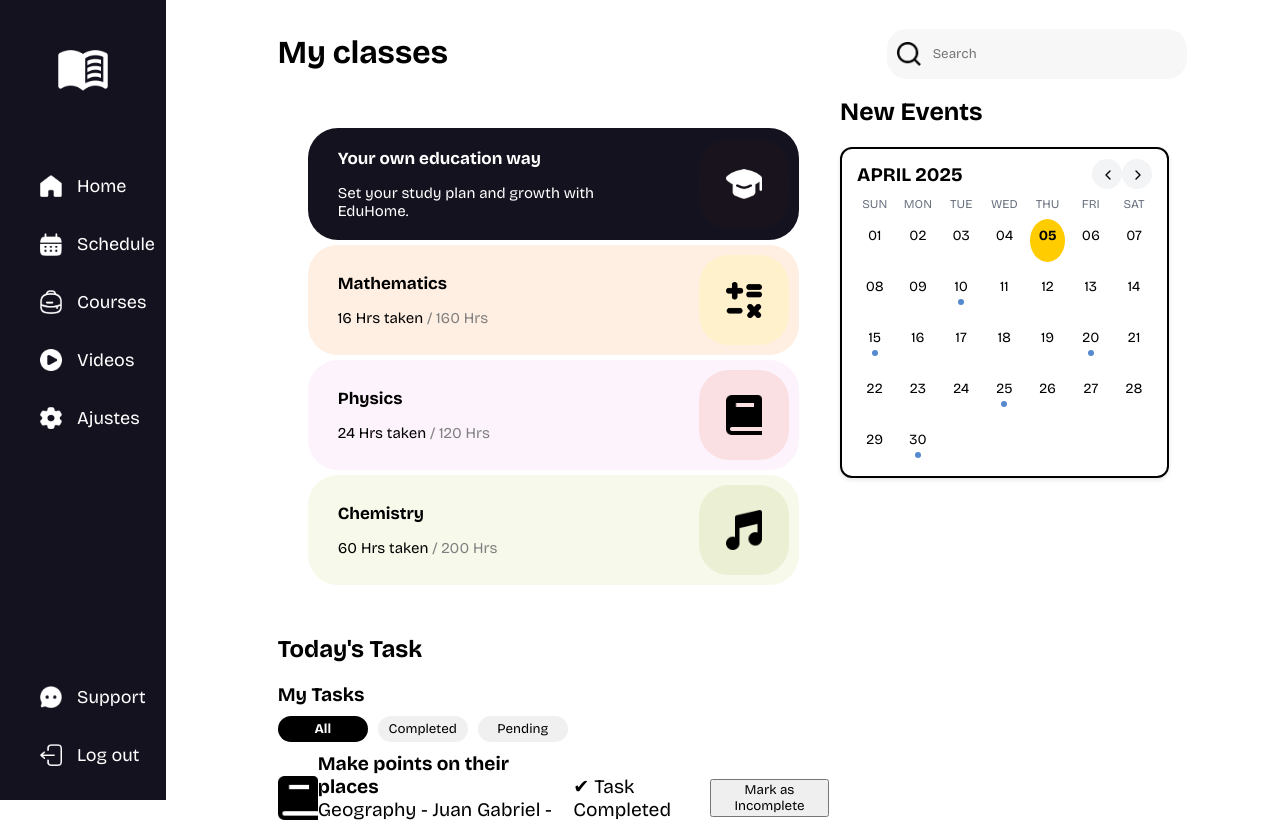
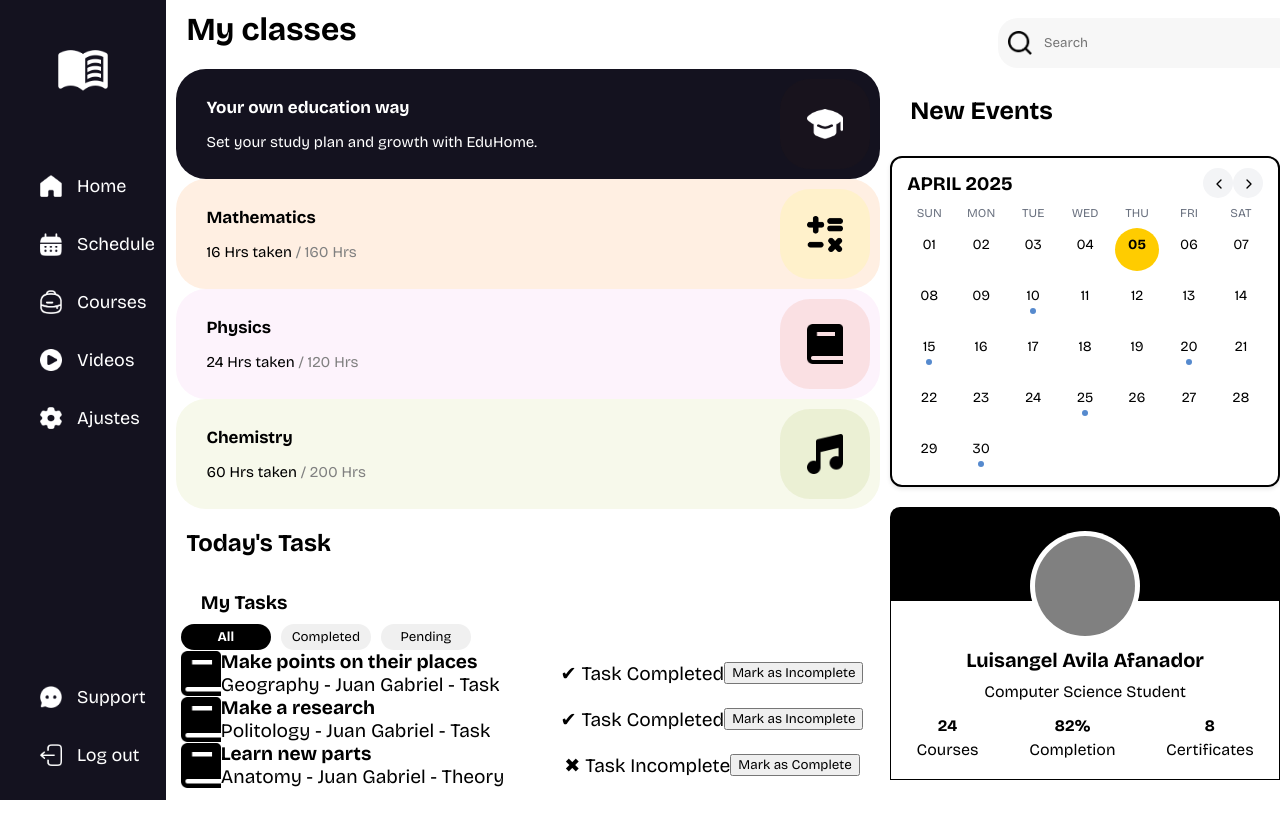
Before and after one commit to angel-iscoding/LMS-Platform-Frontend, a React (Vite) app: page /dashboard in a window 1280 px wide. Shown: the top 822 px of the page. Built offline with nearby package versions, Linux system fonts and the light colour scheme.

Commit message:
Added profile data and minor changes in desing

```diff
--- a/src/sections/dashboard/homeSection.jsx
+++ b/src/sections/dashboard/homeSection.jsx
@@ -5,7 +5,18 @@ import Search from "../../components/buttons/search";
 import ContentCard from "../../components/cards/contentCard";
 import TaskCard from "../../components/cards/taskCard"; // Importa el componente TaskCard
 import SmallCalendar from "../../components/panel/smallCalendar";
+import ProfileCard from "../../components/cards/profileCard";
 import style from "./homeSection.module.css";
+
+//Mock data del usuario
+const mockUserData = {
+    username: "Angel_Af01",
+    name: "Luisangel Avila Afanador",
+    email: "angel@gmail.com",
+    profession: "Computer Science Student",
+    profileURL: "www.profile.com"
+}
+
 
 // Mock data para las clases
 const mockContentData = [
@@ -56,6 +67,7 @@ const mockTaskData = [
 
 const HomeSection = () => {
     const user = useSelector(selectUser);
+    const [userData, setUserData] = useState({})
     const [contentData, setContentData] = useState([]);
     const [taskData, setTaskData] = useState([]); // Estado para las tareas
     const [selectedTaskOption, setSelectedTaskOption] = useState("All");
@@ -64,6 +76,7 @@ const HomeSection = () => {
     useEffect(() => {
         setContentData(mockContentData); // Asigna la mock data de clases al estado
         setTaskData(mockTaskData); // Asigna la mock data de tareas al estado
+        setUserData(mockUserData)
     }, []);
 
     const handleTaskOptionClick = (option) => {
@@ -81,14 +94,14 @@ const HomeSection = () => {
     return (
         <div className={style.container}>
             <div className={style.left}>
-                <h1 id={style.title}>My classes</h1>
+                <h1 className={style.title}>My classes</h1>
                 <div className={style.classCards}>
                     <ContentCard
                         title="Your own education way"
                         description="Set your study plan and growth with EduHome."
                         iconSRC="/assets/icons/Figma Import/Hat.png"
                         color="14121F"
-                        className={style.class}
+                        className={`${style.class} ${style.classMessage}`}
                         isDark={true}
                     />
 
@@ -104,7 +117,7 @@ const HomeSection = () => {
                         />
                     ))}
                 </div>
-                <h2>Today's Task</h2>
+                <h2 className={style.title}>Today's Task</h2>
                 <div className={style.taskTab}>
                     <div className={style.taskCategory}>
                         <h3 className={style.title}>My Tasks</h3>
@@ -150,6 +163,16 @@ const HomeSection = () => {
                     <h3 id={style.events} className={style.title}>New Events</h3>
                     <SmallCalendar/>
                 </div>
+                <div className={style.profile}>
+                    <div className={style.profileBackground}>
+                    </div>
+                    <ProfileCard
+                        className={style.profileContent}
+                        imgURL={userData.profileURL}
+                        name={userData.name}
+                        profession={userData.profession}
+                    />
+                </div>
             </div>
         </div>
     );
--- a/src/sections/dashboard/homeSection.module.css
+++ b/src/sections/dashboard/homeSection.module.css
@@ -1,3 +1,4 @@
+/* Base container */
 .container {
   display: flex;
   align-items: start;
@@ -5,33 +6,42 @@
   height: 100%;
 }
 
+/* Side Containers */
 .left{
   display: flex;
   flex-direction: column;
-  width: 60%;
+  width: 65%;
   height: 100%;
-  padding: 1% 0.5% 0% 10%;
 }
 
 .right {
   display: flex;
   flex-direction: column;
   align-items: start;
-  width: 40%;
+  width: 35%;
   height: 100%;
-  padding: 1% 10% 0% 0.5%;
 }
 
+/* Class containers */
+
 .classCards {
-  padding: 30px;
+  padding: 10px;
 }
 
 .class {
-  margin-top: 5px;
+  height: auto;
+}
+
+.classMessage {
+}
+
+/* Task containers */
+
+.taskTab {
+  padding: 2%;
 }
 
 .taskOptions {
-  padding: 10px 0px;
   display: flex;
   align-items: center;
   width: 100%;
@@ -58,6 +68,14 @@
   font-weight: bold;
 }
 
+/* Calendar section */
+
+.calendar {
+  width: 100%;
+}
+
+/* Search bar */
+
 .search {
   display: flex;
   justify-content: end;
@@ -65,13 +83,38 @@
   margin: 18px;
 }
 
-.calendar {
+/* Profile content */
+
+.profile {
   width: 100%;
+  height: 100%;
+  display: flex;
+  flex-direction: column;
+  align-items: center;
+  justify-content: start;
+  padding: 20px 0px;
+  position: relative;
 }
 
+.profileBackground {
+  width: 100%;
+  height: 40%;
+  background-color: black;
+  border-radius: 10px 10px 0px 0px;
+}
+
+.profileContent {
+  background-color: white;
+  border: solid 1px black;
+}
+
+/* Font edits */
+
 .title {
-  margin: 0;
+  margin: 10px 20px;
 }
+
+/* ID Styles */
 
 #events {
   font-size: 25px;
```
